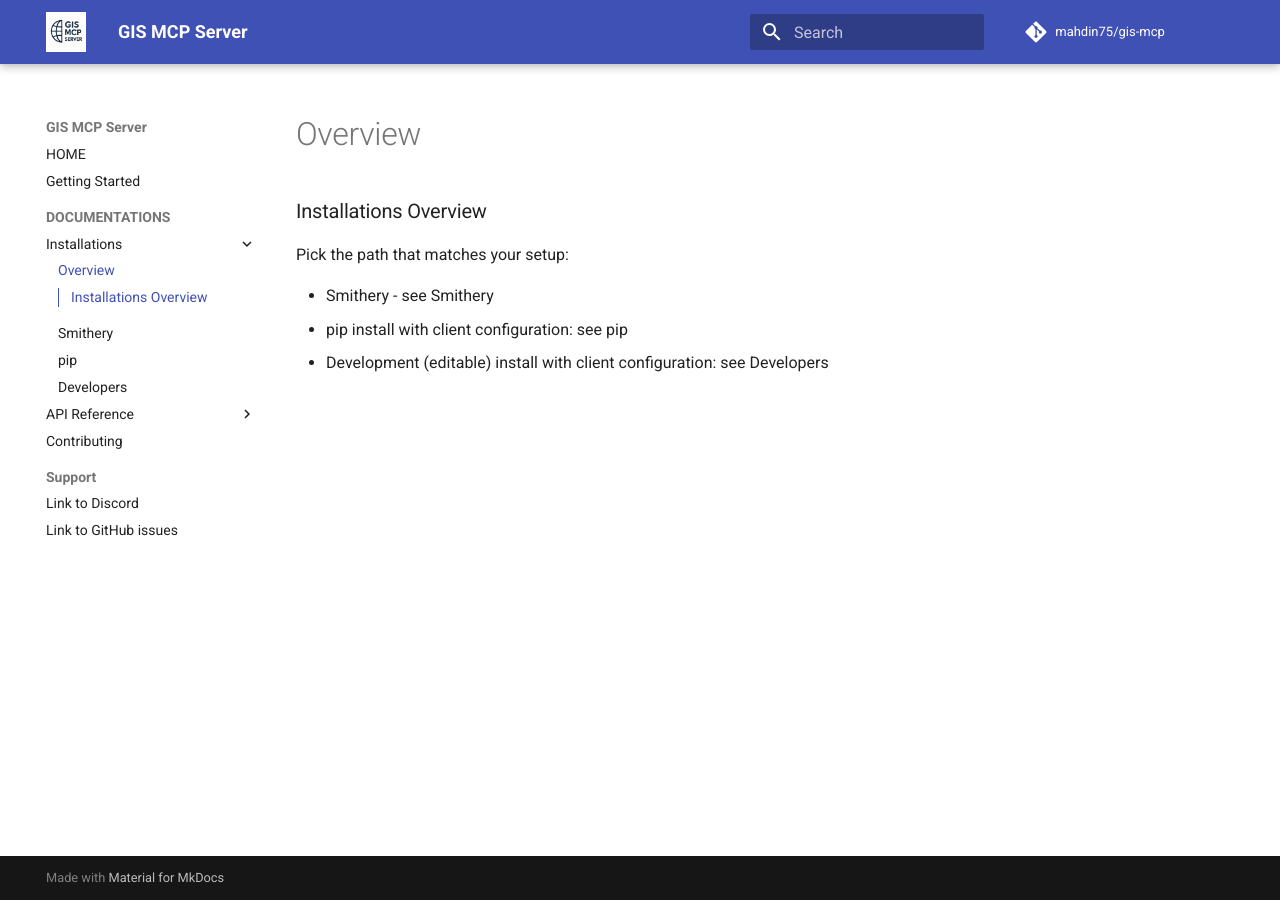
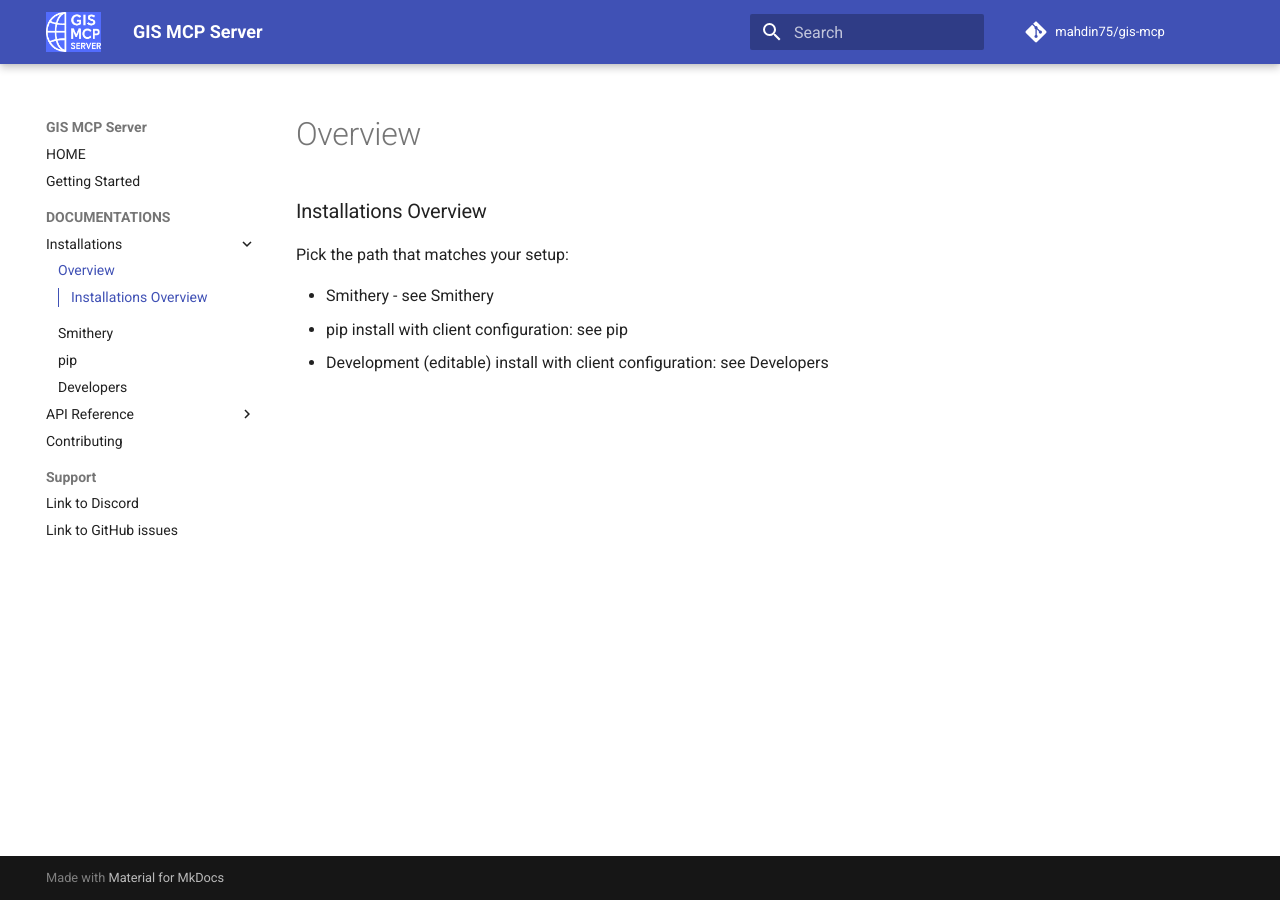
Before and after one commit to fastmcp-me/gis-mcp, an MkDocs documentation site: the page built from docs/install/README.md, in a window 1280 px wide. Built offline with MkDocs 1.6.1 and Material for MkDocs 9.7.7, drawn with Linux system fonts in a browser that asks for light colours; comment, search, counter and statistics services are not loaded.

Commit message:
update logo and favicon

```diff
--- a/mkdocs.yml
+++ b/mkdocs.yml
@@ -13,7 +13,7 @@ theme:
     - toc.integrate
     - search.suggest
     - search.highlight
-  logo: Logo.png
+  logo: logo_white_on_blue.png
   favicon: favicon.ico
 
 nav:
```
Also changed, not shown: docs/favicon.ico, docs/logo_white_on_blue.png (added).
